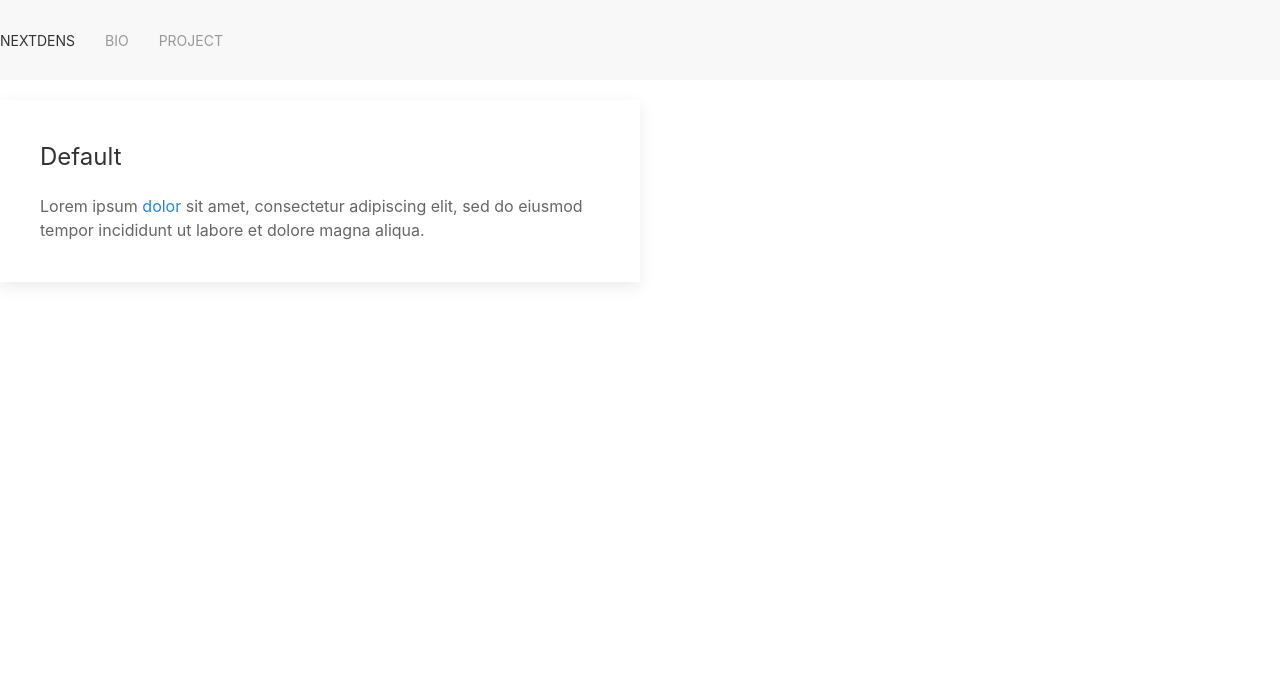
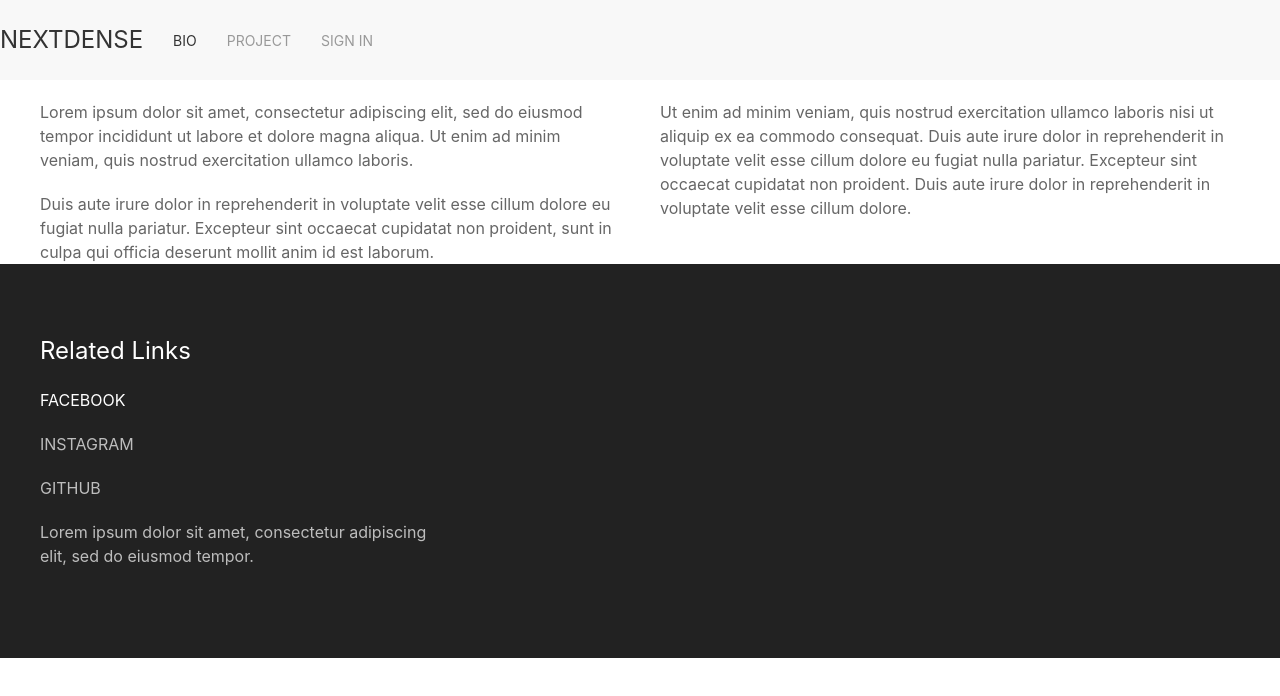
Before and after one commit to dendense/NEXTDENS, a Next.js app: page / in a window 1280 px wide. Shown: the top 696 px of the page. Built offline with nearby package versions, Linux system fonts and the light colour scheme.

Commit message:
Adding More Components

```diff
--- /dev/null
+++ b/components/Layout.js
@@ -0,0 +1,32 @@
+import React from "react";
+import Head from "next/head";
+import PropTypes from "prop-types";
+
+import Nav from "./parts/Nav";
+import Footer from "./parts/Footer";
+
+const Layout = ({ title, children }) => (
+  <div>
+    <Head>
+      <title>{title}</title>
+      <link rel="icon" href="/favicon.ico" />
+      <link
+        rel="stylesheet"
+        href="https://cdn.jsdelivr.net/npm/uikit@3.5.8/dist/css/uikit.min.css"
+      />
+
+      {/* UIKit JS */}
+      <script src="js/uikit.min.js"></script>
+      <script src="js/uikit-icons.min.js"></script>
+    </Head>
+    <Nav />
+    <div className="uk-container">{children}</div>
+    <Footer />
+  </div>
+);
+
+Layout.propTypes = {
+  children: PropTypes.node.isRequired,
+};
+
+export default Layout;
--- /dev/null
+++ b/components/parts/Footer.js
@@ -0,0 +1,29 @@
+import React from "react";
+import Link from "next/link";
+
+const Footer = () => (
+  <div className="uk-section uk-section-secondary uk-light">
+    <div className="uk-container">
+      <h3>Related Links</h3>
+      <div className="uk-grid-match uk-child-width-1-3@m" data-uk-grid>
+        <div>
+          <ul class="uk-list uk-list-large">
+            <li>
+              <Link href="https://facebook.com/">FACEBOOK</Link>
+            </li>
+            <li>INSTAGRAM</li>
+            <li>GITHUB</li>
+          </ul>
+        </div>
+        <div>
+          <p>
+            Lorem ipsum dolor sit amet, consectetur adipiscing elit, sed do
+            eiusmod tempor.
+          </p>
+        </div>
+      </div>
+    </div>
+  </div>
+);
+
+export default Footer;
--- a/components/nav.js
+++ b/components/parts/Nav.js
@@ -4,15 +4,18 @@ import Link from "next/link";
 const Nav = () => (
   <nav className="uk-navbar-container uk-margin" uk-navbar="mode: click">
     <div className="uk-navbar-left">
+      <a className="uk-navbar-item uk-logo" href="/">
+        NEXTDENSE
+      </a>
       <ul className="uk-navbar-nav">
         <li className="uk-active">
-          <Link href="/">NEXTDENS</Link>
-        </li>
-        <li>
           <Link href="/bio">BIO</Link>
         </li>
         <li>
           <Link href="/project">PROJECT</Link>
+        </li>
+        <li>
+          <Link href="/login">SIGN IN</Link>
         </li>
       </ul>
     </div>
--- a/pages/index.js
+++ b/pages/index.js
@@ -1,35 +1,34 @@
 import React from "react";
-import Head from "next/head";
-import Nav from "../components/nav";
 
-const Home = () => (
-  <div>
-    <Head>
-      <title>Home</title>
-      <link rel="icon" href="/favicon.ico" />
-      <link
-        rel="stylesheet"
-        href="https://cdn.jsdelivr.net/npm/uikit@3.5.8/dist/css/uikit.min.css"
-      />
+import Layout from "../components/Layout";
 
-      {/* UIKit JS */}
-      <script src="https://cdn.jsdelivr.net/npm/uikit@3.5.8/dist/js/uikit.min.js"></script>
-      <script src="https://cdn.jsdelivr.net/npm/uikit@3.5.8/dist/js/uikit-icons.min.js"></script>
-    </Head>
+function Home() {
+  return (
+    <Layout title="Home">
+      <div class="uk-column-1-2">
+        <p>
+          Lorem ipsum dolor sit amet, consectetur adipiscing elit, sed do
+          eiusmod tempor incididunt ut labore et dolore magna aliqua. Ut enim ad
+          minim veniam, quis nostrud exercitation ullamco laboris.
+        </p>
 
-    <Nav />
+        <p>
+          Duis aute irure dolor in reprehenderit in voluptate velit esse cillum
+          dolore eu fugiat nulla pariatur. Excepteur sint occaecat cupidatat non
+          proident, sunt in culpa qui officia deserunt mollit anim id est
+          laborum.
+        </p>
 
-    <div>
-      <div className="uk-card uk-card-default uk-card-body uk-width-1-2@m">
-        <h3 className="uk-card-title">Default</h3>
         <p>
-          Lorem ipsum <a href="#">dolor</a> sit amet, consectetur adipiscing
-          elit, sed do eiusmod tempor incididunt ut labore et dolore magna
-          aliqua.
+          Ut enim ad minim veniam, quis nostrud exercitation ullamco laboris
+          nisi ut aliquip ex ea commodo consequat. Duis aute irure dolor in
+          reprehenderit in voluptate velit esse cillum dolore eu fugiat nulla
+          pariatur. Excepteur sint occaecat cupidatat non proident. Duis aute
+          irure dolor in reprehenderit in voluptate velit esse cillum dolore.
         </p>
       </div>
-    </div>
-  </div>
-);
+    </Layout>
+  );
+}
 
 export default Home;
```
Also changed, not shown: components/parts/Button.js (added, +48 -0 lines), pages/login/index.js (+15 -0 lines), public/images/logo.png (added).
